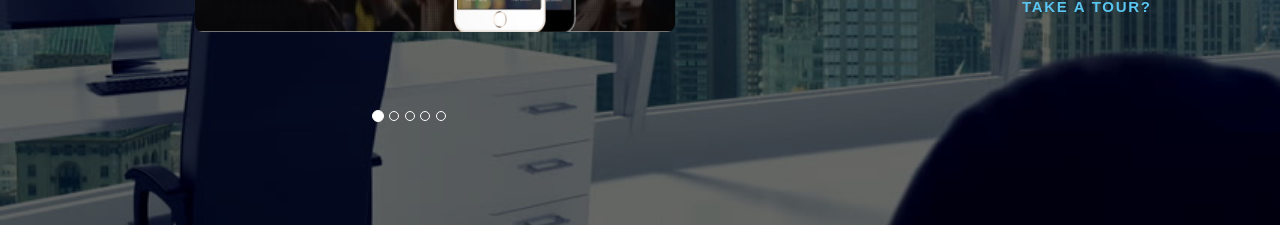
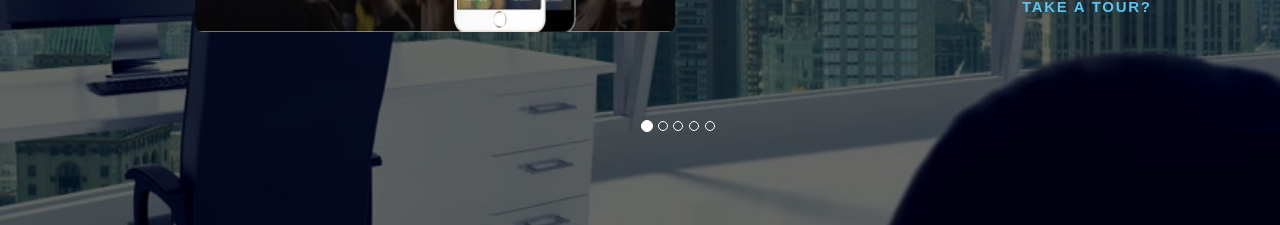
Before and after one commit to Reymond31/nmgwebsite, a CodeIgniter app: page /database/ in a window 1280 px wide. Shown: the part 3078-3303 px from the top of the page. Run offline with CodeIgniter, Linux system fonts and the light colour scheme; some libraries are stand-ins or nearby versions; grey boxes are pictures that could not be loaded.

Commit message:
indicators, text

```diff
--- a/assets/css/products.css
+++ b/assets/css/products.css
@@ -120,11 +120,10 @@ a.tour:active{
  width: 415px;
  height:171px;
  font-family: Arial;
- text-shadow: 0 1px 2px rgba(0,0,0,.6);
 }
+
 .carousel-caption_txtsupport{
  color: #ffff;
- text-shadow: 0 1px 2px rgba(0,0,0,.6);
  margin-bottom: 0;
  margin-right: 100%;
  left:400px;
@@ -356,8 +355,8 @@ span.sevens{
 }
 .carousel-indicators {
     position: absolute;
-    bottom: 10px;
-    left: 34%;
+    bottom: 0px;
+    left: 55%;
     z-index: 15;
     width: 60%;
     padding-left: 0;
```
